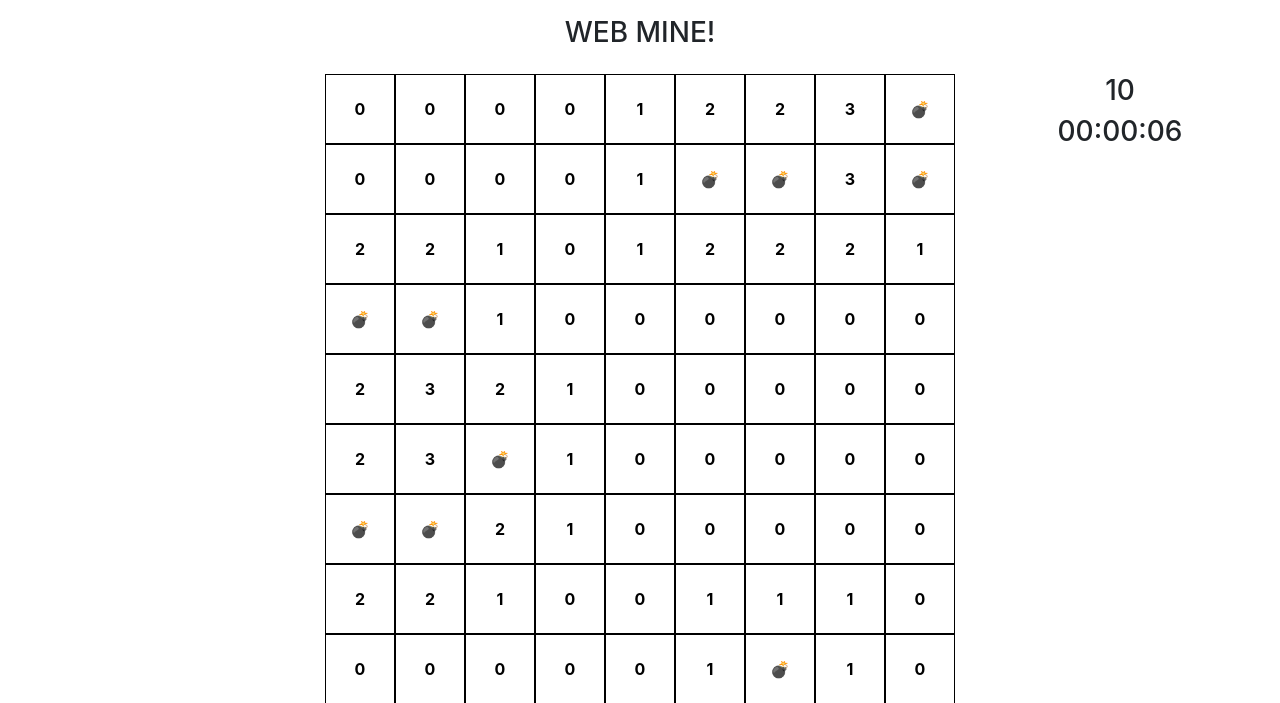
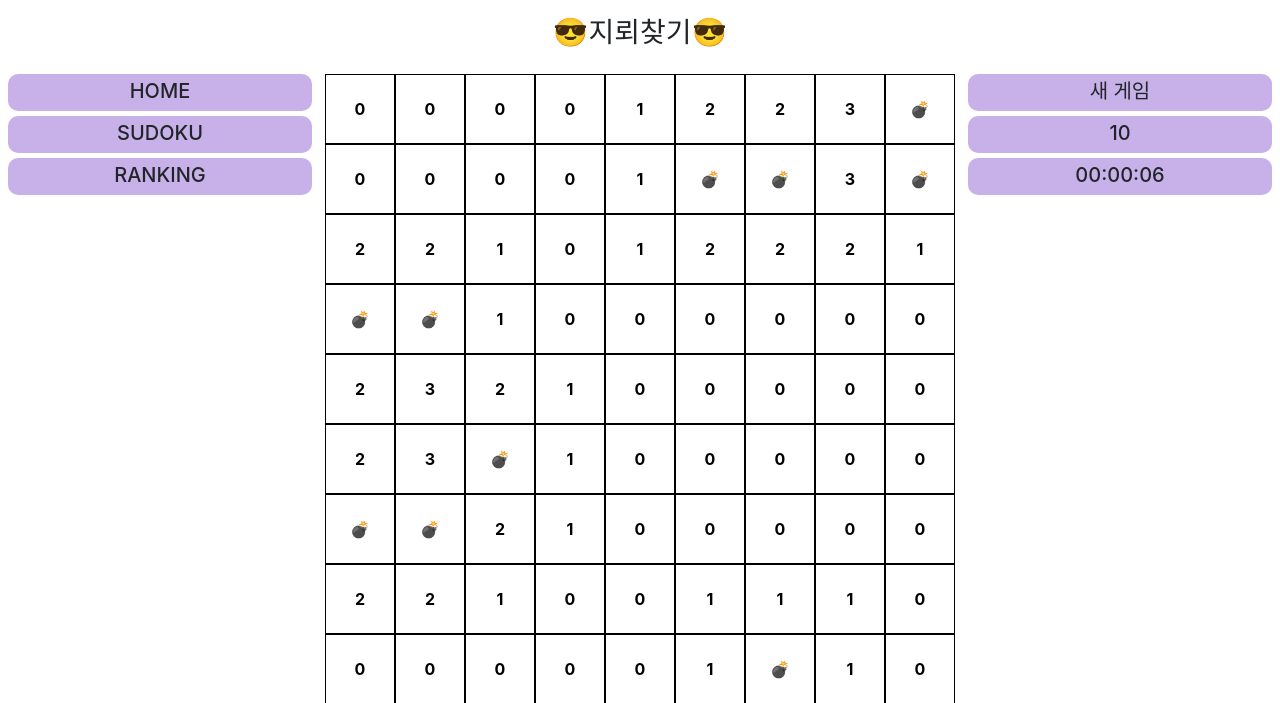
Before and after one commit to dlgkdud/web, a Django app: page /mine/ in a window 1280 px wide. Shown: the top 703 px of the page. Run offline with Django 4.2, Linux system fonts and the light colour scheme; some libraries are stand-ins or nearby versions.

Commit message:
디자인 수정

```diff
--- a/mine/templates/mine/index.html
+++ b/mine/templates/mine/index.html
@@ -76,8 +76,9 @@
             display: flex;
             flex: 2;
             flex-flow: column;
-            justify-content: center;
+            justify-content: space-between;
             align-items: center;
+            height: 100%
         }
 
         #mine-flexbox {
@@ -120,25 +121,59 @@
         #fail-toast {
             position: relative;
         }
+
+        #go-home, #go-sudoku, #go-ranking{
+            width: 95%;
+            text-align: center;
+            padding: 5px;
+            padding-bottom: 0px;
+            background-color: rgba(200, 177, 232, 1);
+            border-radius: 10px;
+            margin-bottom: 5px;
+            cursor: pointer;
+        }
+
+        #new-game, #mine-counter, #timer-box{
+            width: 95%;
+            text-align: center;
+            padding: 5px;
+            padding-bottom: 0px;
+            background-color: rgba(200, 177, 232, 1);
+            border-radius: 10px;
+            margin-bottom: 5px;
+        }
     </style>
 </head>
 <body>
     <div id="main-flexbox">
         <div id="nav-bar-flexbox">
-            <h3>WEB MINE!</h3>
+            <h3>😎지뢰찾기😎</h3>
         </div>
 
         <div id="content-flexbox">
-            <div id="dummy-flexbox"></div>
+            <div id="dummy-flexbox">
+                <div id="go-home">
+                    <h5>HOME</h5>
+                </div>
+                <div id="go-sudoku">
+                    <h5>SUDOKU</h5>
+                </div>
+                <div id="go-ranking" OnClick="location.href ='ranking'" >
+                    <h5>RANKING</h5>
+                </div>
+            </div>
             <div id="mine-flexbox">
                 <div class="gridbox-container"></div>
             </div>
             <div id="button-flexbox">
+                <div id="new-game">
+                    <h5>새 게임</h5>
+                </div>
                 <div id="mine-counter">
-                    <h3>10</h3>
+                    <h5>10</h5>
                 </div>
                 <div id="timer-box">
-                    <h3>00:00:00</h3>
+                    <h5>00:00:00</h5>
                 </div>
             </div>
         </div>
@@ -177,8 +212,8 @@
         axios.get('/mine/mine/make')
         .then(make_mine);
 
-        let mine_countbox = document.querySelector("#mine-counter > h3")
-        let timer_textbox = document.querySelector("#timer-box > h3");
+        let mine_countbox = document.querySelector("#mine-counter > h5")
+        let timer_textbox = document.querySelector("#timer-box > h5");
         var elapsed_time = 0;
         var open_count = 0;
 
@@ -294,7 +329,7 @@
             cell.classList.add('opened');
             cell.innerText = cell.getAttribute('mine_count_around');
             open_count += 1;
-            if(open_count == 1){ clear(); }
+            if(open_count == 71){ clear(); }
 
             let mine_count_around = cell.getAttribute('mine_count_around');
             if (mine_count_around == 0) {
```
Also changed, not shown: db.sqlite3.
